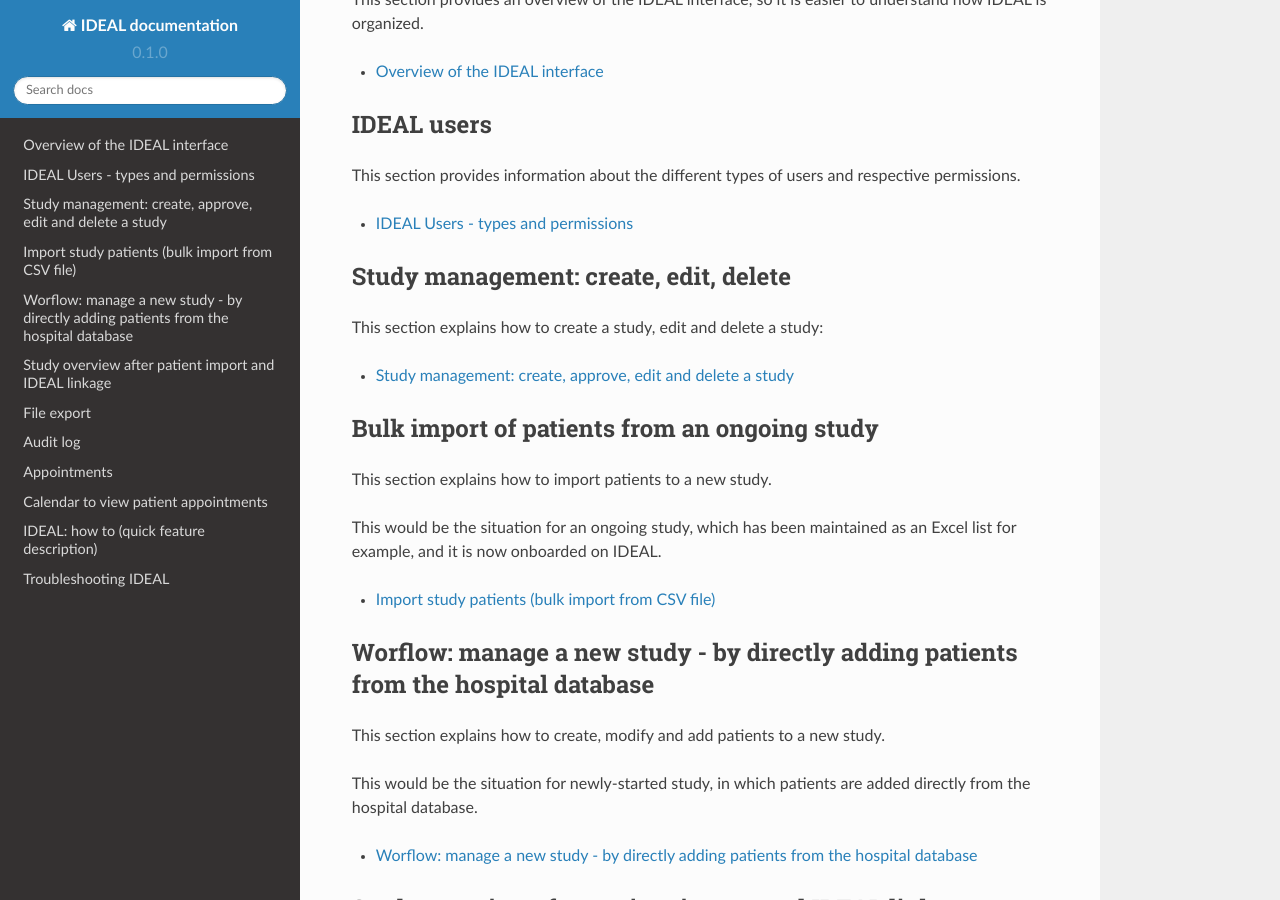
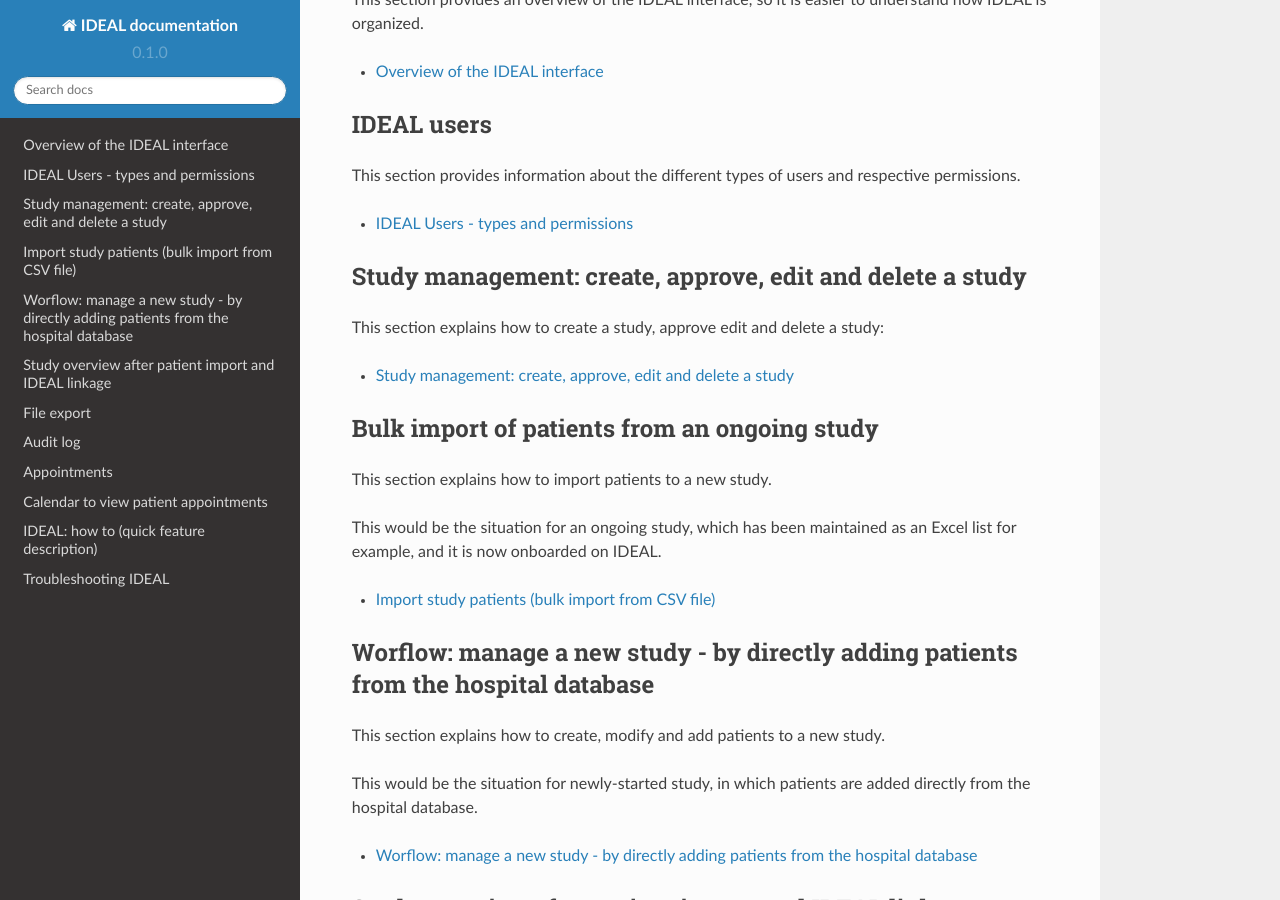
Before and after one commit to Nynuphar/IDEAL-doc, a Sphinx documentation site: the page built from docs/source/index.rst, in a window 1280 px wide and 900 px high, scrolled down 742 px. Built offline with Sphinx 7.4.7 and the Read the Docs theme 2.0.0, drawn with Linux system fonts in a browser that asks for light colours.

Commit message:
Update index.rst

```diff
--- a/docs/source/index.rst
+++ b/docs/source/index.rst
@@ -37,10 +37,10 @@ This section provides information about the different types of users and respect
 
    users
 
-Study management: create, edit, delete
-********************************************
+Study management: create, approve, edit and delete a study
+**************************************************************
 
-This section explains how to create a study, edit and delete a study:
+This section explains how to create a study, approve edit and delete a study:
 
 .. toctree::
    :maxdepth: 1
```
